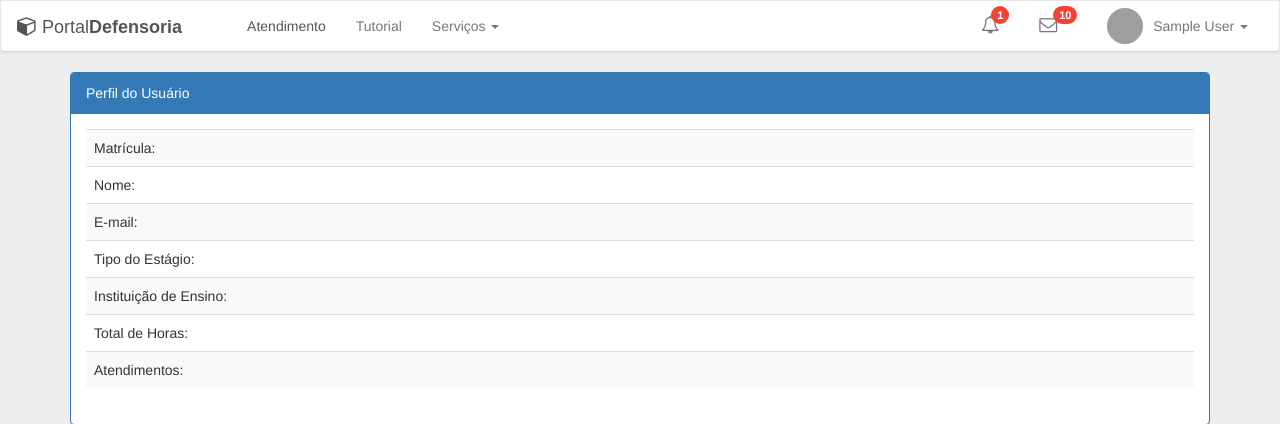
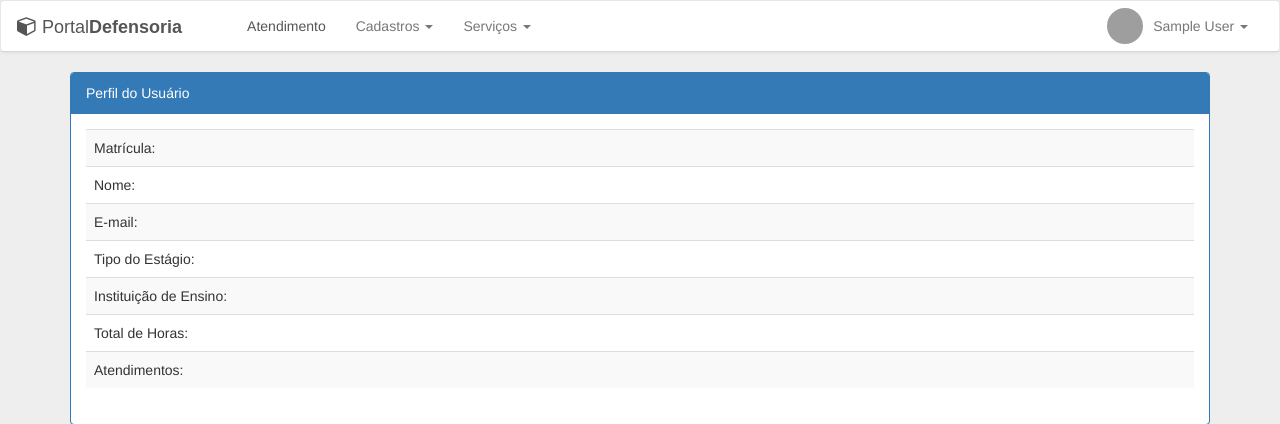
Before and after one commit to bthiagos/defensoria, a PHP site: page /perfil.php in a window 1280 px wide. Shown: the top 424 px of the page. Run offline with PHP 8.4, Linux system fonts and the light colour scheme; the visitor is signed in with stand-in values (Sample User, id 1); data that the repository does not hold is empty; some libraries are stand-ins or nearby versions; some web fonts are replaced; grey boxes are pictures that could not be loaded.

Commit message:
Alteração do Sistema 15:10 - 11/07/19

```diff
--- a/perfil.php
+++ b/perfil.php
@@ -24,7 +24,7 @@ include("conexao.php");
 </head>
 
 <body>
-    <nav class="navbar navbar-default navbar-expand-xl navbar-light">
+<nav class="navbar navbar-default navbar-expand-xl navbar-light">
         <div class="navbar-header d-flex col">
             <a class="navbar-brand" href="painel.php"><i class="fa fa-cube"></i>Portal<b>Defensoria</b></a>
             <button type="button" data-target="#navbarCollapse" data-toggle="collapse"
@@ -41,16 +41,24 @@ include("conexao.php");
                 <li class="nav-item active">
                     <a href="painel.php" class="nav-link">Atendimento</a>
                 </li>
-                <li class="nav-item"><a href="#" class="nav-link">Tutorial</a></li>
                 <li class="nav-item dropdown">
-                    <a data-toggle="dropdown" class="nav-link dropdown-toggle" href="#">Serviços <b
+                    <a data-toggle="dropdown" class="nav-link dropdown-toggle" href="#">Cadastros <b
                             class="caret"></b></a>
                     <ul class="dropdown-menu">
                         <li>
                             <a href="cadastro.php" class="dropdown-item">Cadastrar Estagiário</a>
                         </li>
                         <li>
-                            <a href="#" class="dropdown-item">Relatório de Desempenho</a>
+                            <a href="cadastroAssistido.php" class="dropdown-item">Cadastrar Assistido</a>
+                        </li>
+                    </ul>
+                </li>
+                <li class="nav-item dropdown">
+                    <a data-toggle="dropdown" class="nav-link dropdown-toggle" href="#">Serviços <b
+                            class="caret"></b></a>
+                    <ul class="dropdown-menu">
+                        <li>
+                            <a href="relDesempenho.php" class="dropdown-item">Relatório de Desempenho</a>
                         </li>
                         <li>
                             <a href="relAtividadeComplementar.php" class="dropdown-item">Relatório de Atividade
@@ -61,19 +69,12 @@ include("conexao.php");
             </ul>
 
             <ul class="nav navbar-nav navbar-right ml-auto">
-                <li class="nav-item">
-                    <a href="#" class="nav-link notifications"><i class="fa fa-bell-o"></i><span
-                            class="badge">1</span></a>
-                </li>
-                <li class="nav-item">
-                    <a href="#" class="nav-link messages"><i class="fa fa-envelope-o"></i><span
-                            class="badge">10</span></a>
-                </li>
+
                 <li class="nav-item dropdown">
-                    <a href="#" data-toggle="dropdown" class="nav-link dropdown-toggle user-action"><img
-                            src="https://www.tutorialrepublic.com/examples/images/avatar/2.jpg" class="avatar"
+                    <a href="#" data-toggle="dropdown" class="nav-link dropdown-toggle user-action">
+                        <img src="https://www.tutorialrepublic.com/examples/images/avatar/2.jpg" class="avatar"
                             alt="Avatar" />
-                        <?php echo $_SESSION['nome'];?> <b class="caret"></b>
+                        <?php echo $_SESSION['nome_func'];?> <b class="caret"></b>
                     </a>
                     <ul class="dropdown-menu">
                         <li>
--- a/verAtividadeComplementar.php
+++ b/verAtividadeComplementar.php
@@ -102,10 +102,12 @@ include("conexao.php");
                     //SELECT
                     if(isset($_GET['id'])):
                         $id = mysqli_escape_string($conexao, $_GET['id']);
-                        $sql = "SELECT * FROM funcionario";
+                        $sql = "SELECT * FROM funcionario
+                        INNER JOIN atendimento ON atendimento.MAT_FUNC = funcionario.MAT_FUNC
+                        ";
                         //INNER JOIN funcionario ON funcionario.MAT_FUNC = atendimento.MAT_FUNC
                         //INNER JOIN assistido ON assistido.RG_ASS = atendimento.RG_ASS
-                        //INNER JOIN area_do_direito ON area_do_direito.ID_DIREITO = atendimento.ID_DIR
+                        //INNER JOIN area_do_direito ON area_do_direito.ID_DIREITO = atendimento.ID_DIREITO
                         //WHERE ID_ATENDIMENTO = '$id'";
                         $resultado = mysqli_query($conexao, $sql);
                         $dados =  mysqli_fetch_array($resultado);
```
